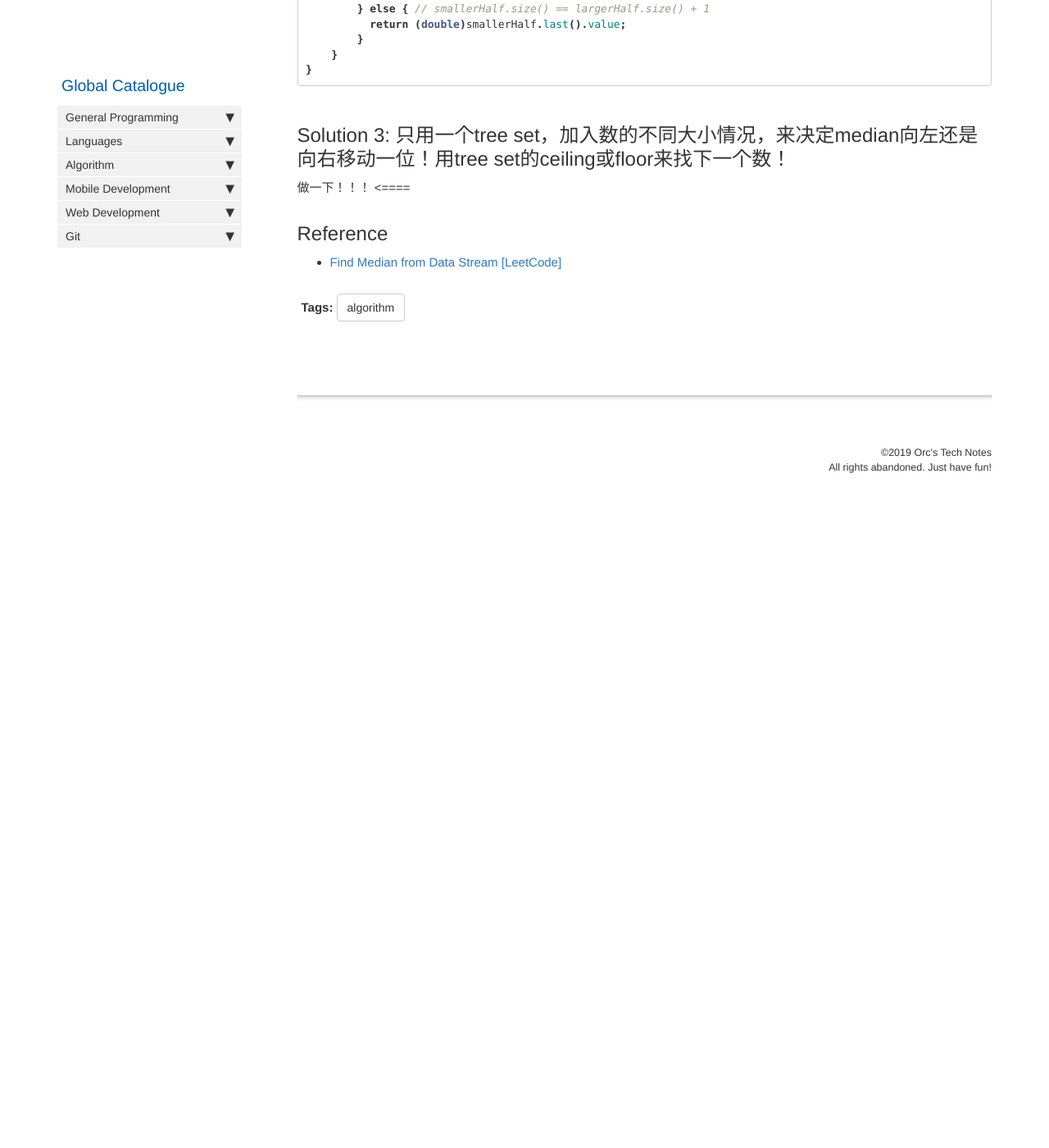
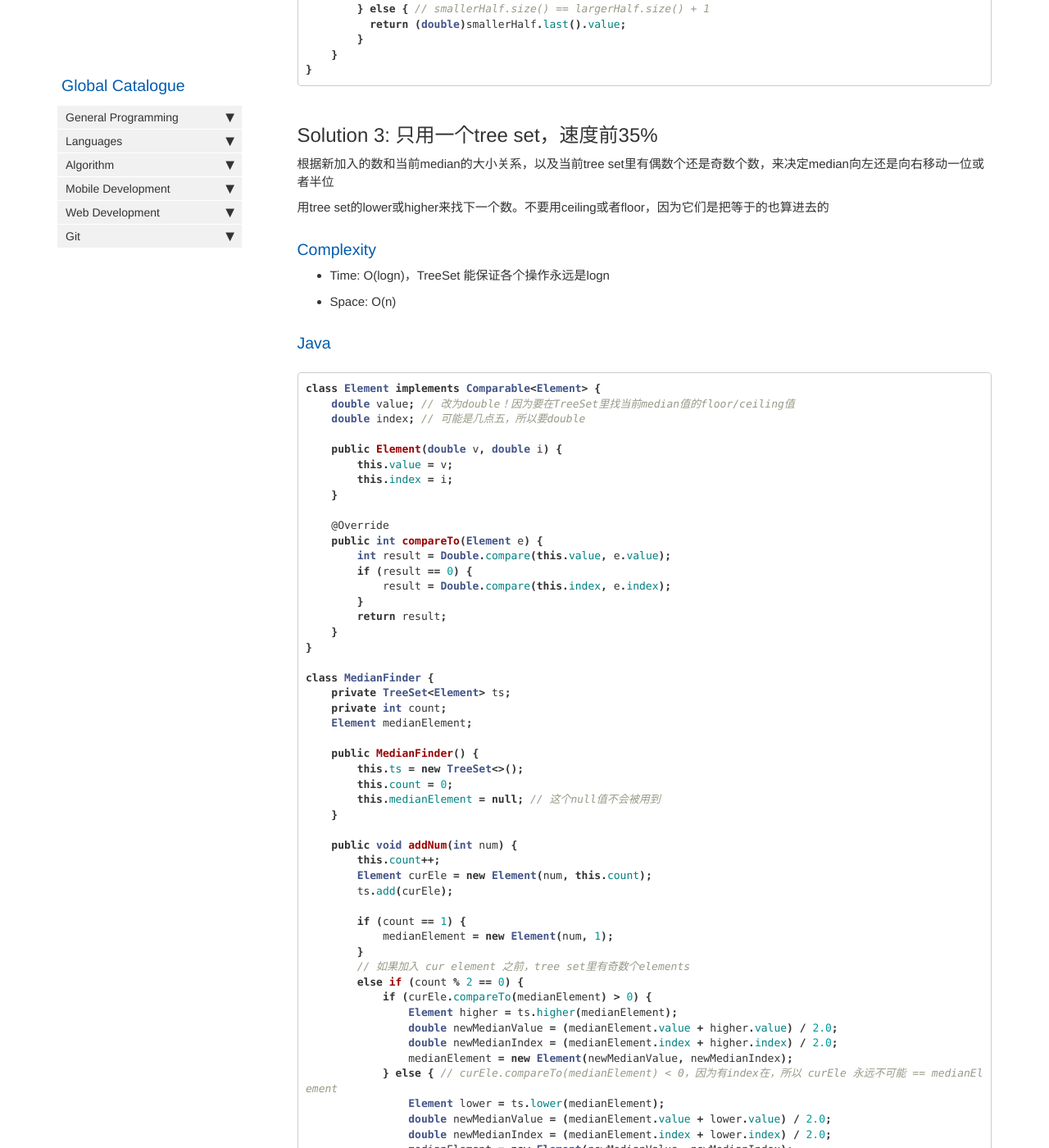
Before and after one commit to HungryOrc/hungryorc.github.io, a Jekyll site: the page built from pages/algorithm/algorithm_median_of_stream_of_integers.md, in a window 1280 px wide and 1400 px high, scrolled down 4130 px. Shown: the whole window at 82% size. Built offline with Jekyll 4.4.1, drawn with Linux system fonts in a browser that asks for light colours; nearby versions of some CDN libraries; comment, search, counter and statistics services are not loaded; before the commit the page ends 4760 px from its top, so only the background shows below that; some of the changed text lies outside the part shown.

Commit message:
Update algorithm_median_of_stream_of_integers.md

````diff
--- a/pages/algorithm/algorithm_median_of_stream_of_integers.md
+++ b/pages/algorithm/algorithm_median_of_stream_of_integers.md
@@ -205,10 +205,85 @@ class MedianFinder {
 }
 ```
 
+## Solution 3: 只用一个tree set，速度前35%
+根据新加入的数和当前median的大小关系，以及当前tree set里有偶数个还是奇数个数，来决定median向左还是向右移动一位或者半位
 
-## Solution 3: 只用一个tree set，加入数的不同大小情况，来决定median向左还是向右移动一位！用tree set的ceiling或floor来找下一个数！
+用tree set的lower或higher来找下一个数。不要用ceiling或者floor，因为它们是把等于的也算进去的
 
-做一下！！！ <====
+### Complexity
+* Time: O(logn)，TreeSet 能保证各个操作永远是logn
+* Space: O(n)
+
+### Java
+```java
+class Element implements Comparable<Element> {
+    double value; // 改为double！因为要在TreeSet里找当前median值的floor/ceiling值
+    double index; // 可能是几点五，所以要double
+
+    public Element(double v, double i) {
+        this.value = v;
+        this.index = i;
+    }
+
+    @Override
+    public int compareTo(Element e) {
+        int result = Double.compare(this.value, e.value);
+        if (result == 0) {
+            result = Double.compare(this.index, e.index);
+        }
+        return result;
+    }
+}
+
+class MedianFinder {
+    private TreeSet<Element> ts;
+    private int count;
+    Element medianElement;
+
+    public MedianFinder() {
+        this.ts = new TreeSet<>();
+        this.count = 0;
+        this.medianElement = null; // 这个null值不会被用到
+    }
+
+    public void addNum(int num) {
+        this.count++;
+        Element curEle = new Element(num, this.count);
+        ts.add(curEle);
+
+        if (count == 1) {
+            medianElement = new Element(num, 1);
+        }
+        // 如果加入 cur element 之前，tree set里有奇数个elements
+        else if (count % 2 == 0) {
+            if (curEle.compareTo(medianElement) > 0) {
+                Element higher = ts.higher(medianElement);
+                double newMedianValue = (medianElement.value + higher.value) / 2.0;
+                double newMedianIndex = (medianElement.index + higher.index) / 2.0;
+                medianElement = new Element(newMedianValue, newMedianIndex);
+            } else { // curEle.compareTo(medianElement) < 0，因为有index在，所以 curEle 永远不可能 == medianElement
+                Element lower = ts.lower(medianElement);
+                double newMedianValue = (medianElement.value + lower.value) / 2.0;
+                double newMedianIndex = (medianElement.index + lower.index) / 2.0;
+                medianElement = new Element(newMedianValue, newMedianIndex);
+            }
+        }
+        // 如果加入 cur element 之前，tree set里有偶数个elements
+        else { // count % 2 == 1
+            if (curEle.compareTo(medianElement) > 0) {
+                medianElement = ts.higher(medianElement);
+            } else { // curEle.compareTo(medianElement) < 0
+                medianElement = ts.lower(medianElement);
+            }
+        }
+
+    }
+
+    public double findMedian() {
+        return medianElement.value;
+    }
+}
+```
 
 ## Reference
 * [Find Median from Data Stream [LeetCode]](https://leetcode.com/problems/find-median-from-data-stream/description/)
````
